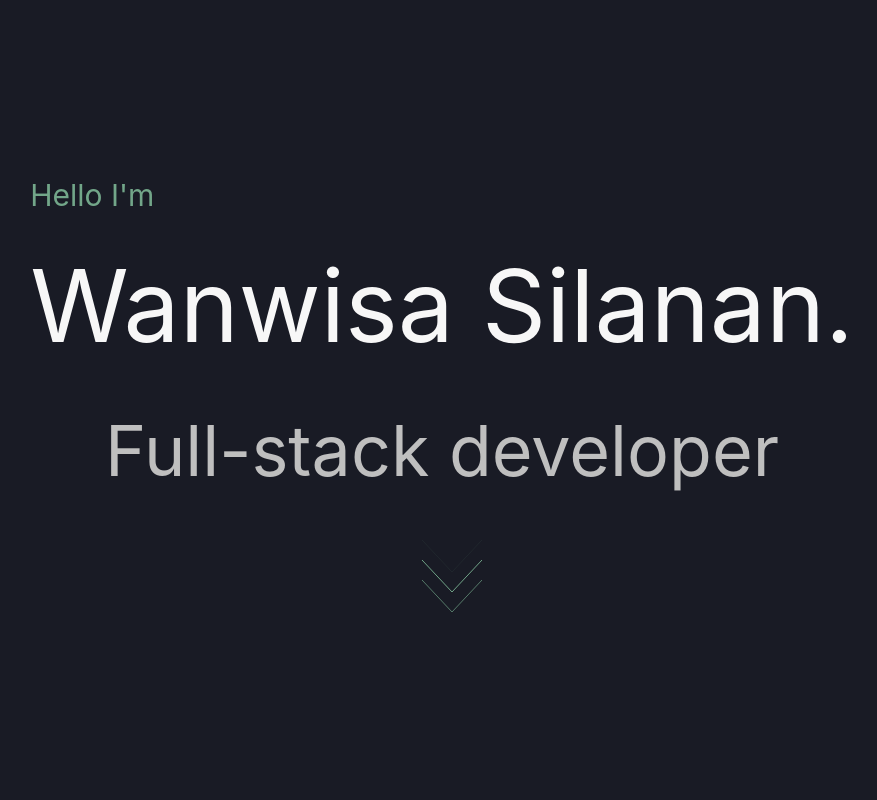
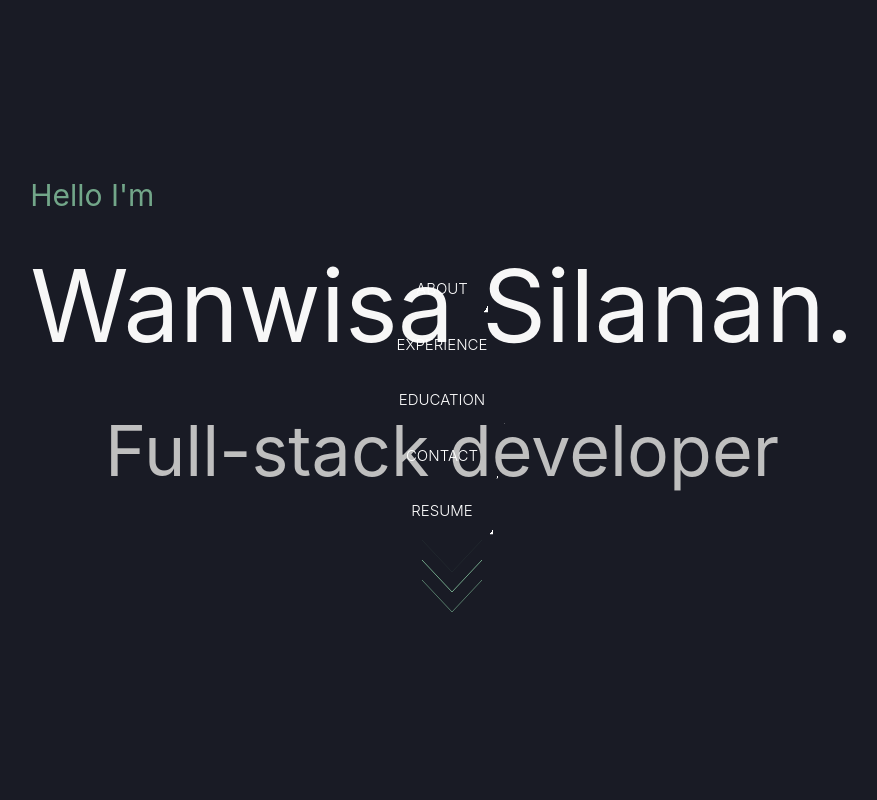
Before and after one commit to maydayo/resume, a React (Create React App) app: page / in a window 1280 px wide. Shown: the top 800 px of the page, without its empty margins (198-1075 px from the left). Built offline with nearby package versions, Linux system fonts and the light colour scheme.

Commit message:
close nav when click

```diff
--- a/src/components/Navigation/Navigation.js
+++ b/src/components/Navigation/Navigation.js
@@ -1,8 +1,20 @@
-import React from "react";
+import React, { useState } from "react";
+import { navLinks } from "../../config";
 
-const Navigation = () => (
+const Navigation = () => {
+  const [checked, setChecked] = useState(true);
+  const handleOnChange = () => {
+    setChecked(!checked);
+  };
+  return (
     <div className="navigation">
-    <input type="checkbox" class="navigation__checkbox" id="navi-toggle" />
+      <input
+        type="checkbox"
+        class="navigation__checkbox"
+        checked={checked}
+        onChange={handleOnChange}
+        id="navi-toggle"
+      />
 
       <label for="navi-toggle" class="navigation__button">
         <span class="navigation__icon">&nbsp;</span>
@@ -12,34 +24,26 @@ const Navigation = () => (
 
       <nav class="navigation__nav">
         <ul class="navigation__list">
-        <li class="navigation__item">
-          <a href="#" class="navigation__link">
-            <span>01</span>About Natous
+          {navLinks.map(nav => {
+            const { name, url } = nav;
+            return (
+              <li className="navigation__item" key={name}>
+                <a
+                  href={url}
+                  onClick={() => {
+                    setChecked(false);
+                  }}
+                  className="navigation__link"
+                >
+                  {name}
                 </a>
               </li>
-        <li class="navigation__item">
-          <a href="#" class="navigation__link">
-            <span>02</span>Your benfits
-          </a>
-        </li>
-        <li class="navigation__item">
-          <a href="#" class="navigation__link">
-            <span>03</span>Popular tours
-          </a>
-        </li>
-        <li class="navigation__item">
-          <a href="#" class="navigation__link">
-            <span>04</span>Stories
-          </a>
-        </li>
-        <li class="navigation__item">
-          <a href="#" class="navigation__link">
-            <span>05</span>Book now
-          </a>
-        </li>
+            );
+          })}
         </ul>
       </nav>
     </div>
   );
+};
 
 export default Navigation;
```
Lines whose indentation alone changed are shown as unchanged.
